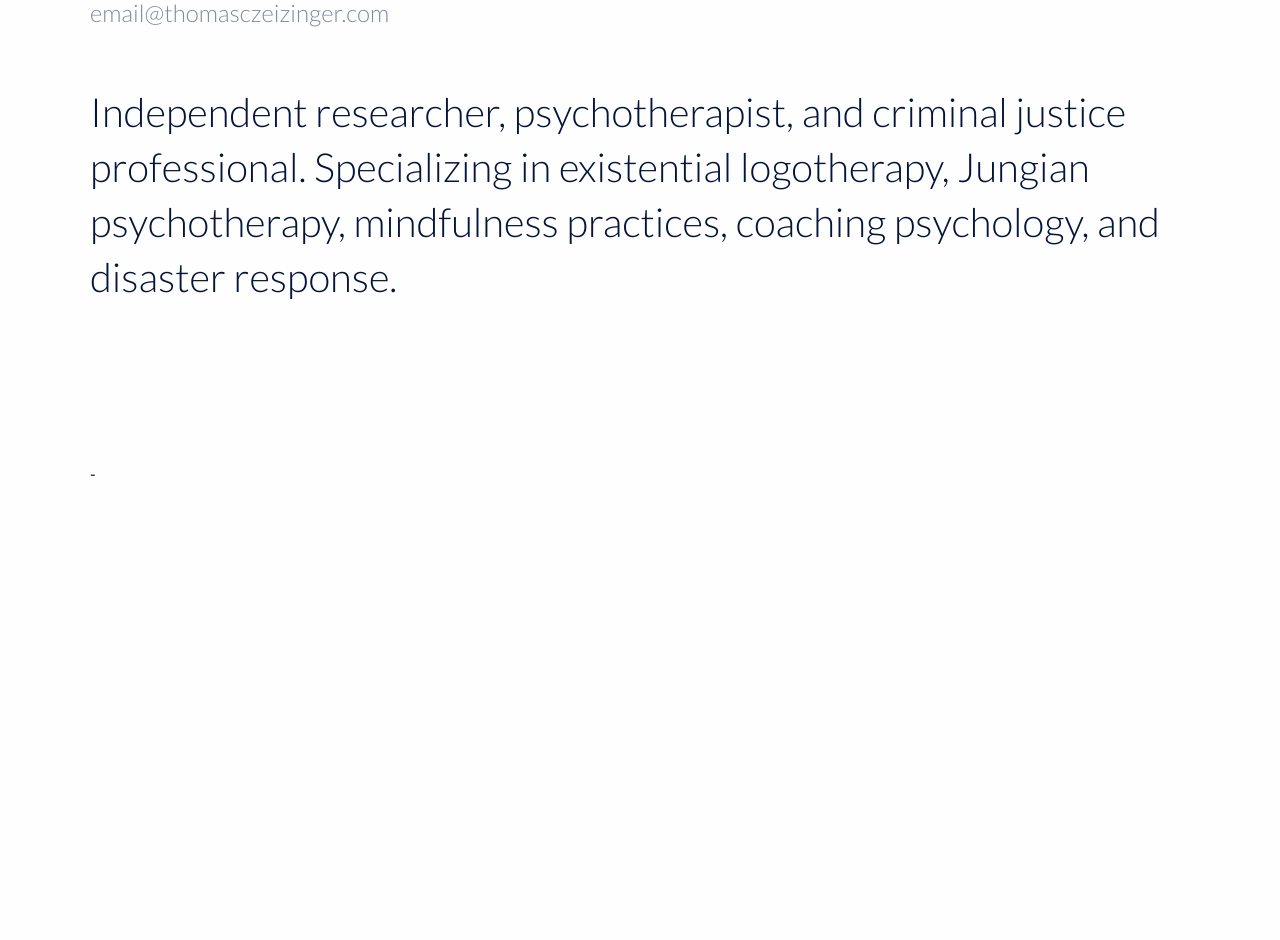
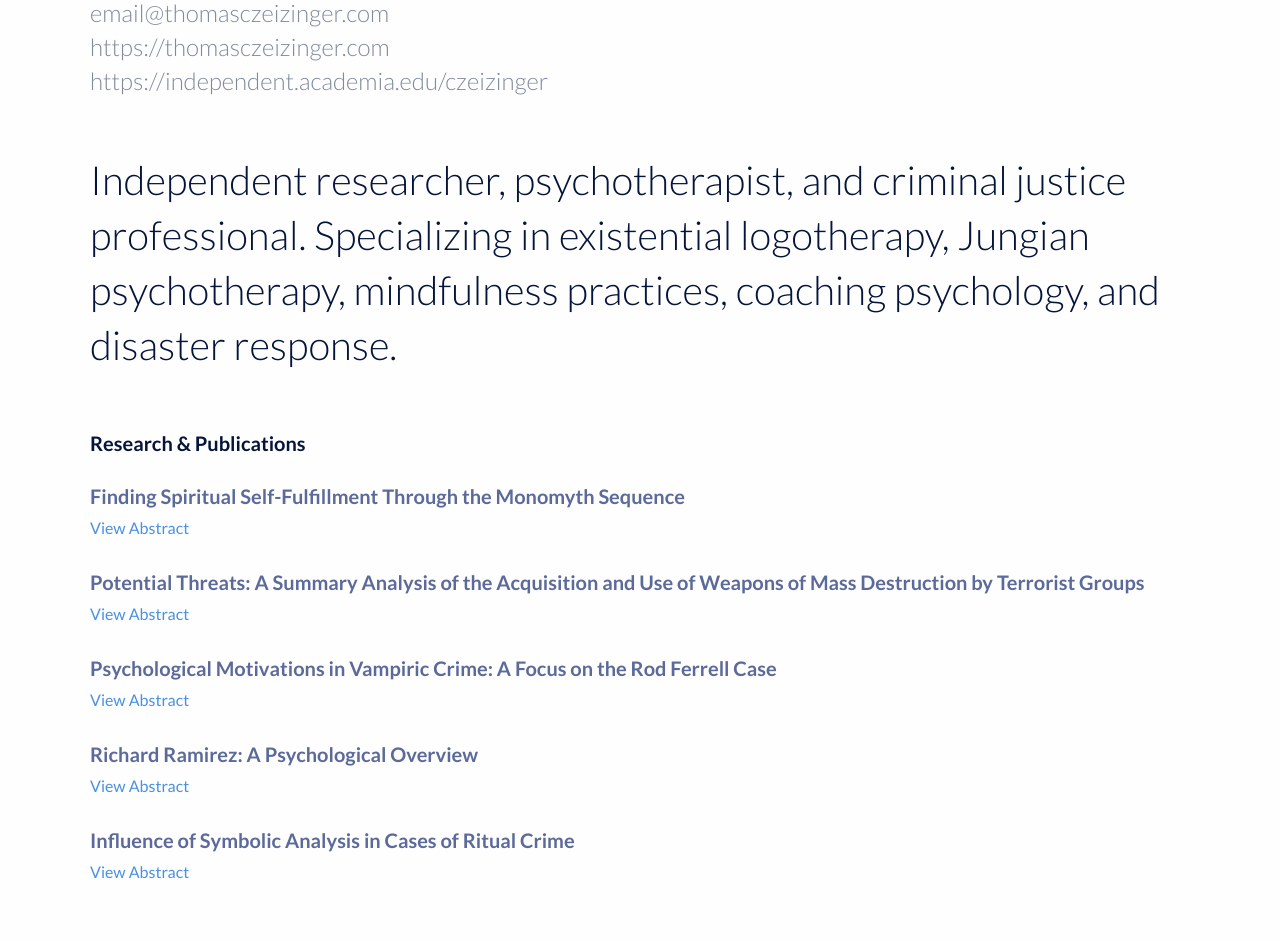
Before and after one commit to czeizinger/czeizinger.github.io, a plain HTML site: page index.html in a window 1280 px wide. Shown: the part 139-1079 px from the top of the page. Before the commit the page ends 800 px from the top, so only its background shows below. Drawn offline with Linux system fonts and the light colour scheme; grey boxes are pictures that could not be loaded.

Commit message:
24 MAR 2022 Update

```diff
--- a/index.html
+++ b/index.html
@@ -7,19 +7,21 @@
 </head>
 <body>
 
+	<div class="container"> <div class="hero"> <h1
+	class="name"><strong>Thomas</strong> Czeizinger, Jr.</h1>
+	<!-- <span class="job-title">DMin, MA, NCPT, DRCC</span> -->
+	<span class="email">email@thomasczeizinger.com</span>
+	<span class="email">https://thomasczeizinger.com</span>
+	<span class="email">https://independent.academia.edu/czeizinger</span>
+
+			<h2 class="lead">Independent researcher, psychotherapist, and criminal
+			justice professional. Specializing in existential logotherapy, Jungian
+			psychotherapy, mindfulness practices, coaching psychology, and disaster
+			response.</h2> </div> </div>
+
+
 	<div class="container">
-		<div class="hero">
-			<h1 class="name"><strong>Thomas</strong> Czeizinger, Jr.</h1>
-<!--			<span class="job-title">Developer</span> -->
-			<span class="email">email@thomasczeizinger.com</span>
-
-			<h2 class="lead">Independent researcher, psychotherapist, and criminal justice professional. Specializing in existential logotherapy, Jungian psychotherapy, mindfulness practices, coaching psychology, and disaster response.</h2>
-		</div>
-	</div>
-
-<!-- Skills and intrest section
-	<div class="container">
-
+<!--
 		<div class="sections">
 			<h2 class="section-title">Skills</h2>
 
@@ -49,27 +51,61 @@
 
 
 		</div>
+-->
 		<div class="sections">
-				<h2 class="section-title">Interests</h2>
+				<h2 class="section-title">Research & Publications</h2>
 
 				<div class="list-card">
 					<div>
-						<h3>Scripting languages</h3>
-						<span>PHP, JS, Bash, Python</span>
+						<h3>Finding Spiritual Self-Fulfillment Through the Monomyth Sequence</h3>
+						<span><a href="https://www.academia.edu/72366384/Finding_Spiritual_Self_Fulfillment_Through_the_Monomyth_Sequence" target="_blank">View Abstract</a></span>
 					</div>
 				</div>
 
 				<div class="list-card">
 					<div>
-						<h3>Hacking</h3>
-						<span>Linux, Crawlers, Bots, Network</span>
+						<h3>Potential Threats: A Summary Analysis of the Acquisition and Use of Weapons of Mass Destruction by Terrorist Groups</h3>
+						<span><a href="https://www.academia.edu/72366036/Potential_Threats_A_Summary_Analysis_of_the_Acquisition_and_Use_of_Weapons_of_Mass_Destruction_by_Terrorist_Groups" target="_blank">View Abstract</a></span>
 					</div>
 				</div>
+
+				<div class="list-card">
+					<div>
+						<h3>Psychological Motivations in Vampiric Crime: A Focus on the Rod Ferrell Case</h3>
+						<span><a href="https://www.academia.edu/72365775/Psychological_Motivations_in_Vampiric_Crime_A_Focus_on_the_Rod_Ferrell_Case" target="_blank">View Abstract</a></span>
+					</div>
+				</div>
+
+				<div class="list-card">
+					<div>
+						<h3>Richard Ramirez: A Psychological Overview</h3>
+						<span><a href="https://www.academia.edu/72364690/Richard_Ramirez_A_Psychological_Overview" target="_blank">View Abstract</a></span>
+					</div>
+				</div>
+
+				<div class="list-card">
+					<div>
+						<h3>Influence of Symbolic Analysis in Cases of Ritual Crime</h3>
+						<span><a href="https://www.academia.edu/72363965/Influence_of_Symbolic_Analysis_in_Cases_of_Ritual_Crime" target="_blank">View Abstract</a></span>
+					</div>
+				</div>
+				<footer class="container">
+					<span style="font-size: 12px; margin-top: ">
+						<p style="text-align:center;">
+			<a rel="license" href="http://creativecommons.org/licenses/by-nc-sa/4.0/"><img alt="Creative Commons License" style="border-width:0" src="https://i.creativecommons.org/l/by-nc-sa/4.0/88x31.png" /></a><br />This website by <a xmlns:cc="http://creativecommons.org/ns#" href="https://www.thomasczeizinger.com" property="cc:attributionName" rel="cc:attributionURL">Thomas Czeizinger, Jr.</a> is licensed under a <a rel="license" href="http://creativecommons.org/licenses/by-nc-sa/4.0/">CC BY-NC-SA License</a> except where otherwise noted.
+			</p>
+					</span>
+				</footer>
 		</div>
-	</div>
+
+
+	<br><br>
 
 
 
+
+</div>
+<!--
 	<div class="container cards">
 
 		<div class="card">
@@ -126,7 +162,6 @@
 	</div>
 
 
-
 	<div class="container">
 		<ol class="timeline">
 		  <li>
@@ -167,13 +202,6 @@
 	</div>
 
 -->
-	<br><br>
-
-
-	<footer class="container">
-		<span style="font-size: 16px; margin-top: ">-</span>
-	</footer>
-
 
 </body>
 </html>
```
